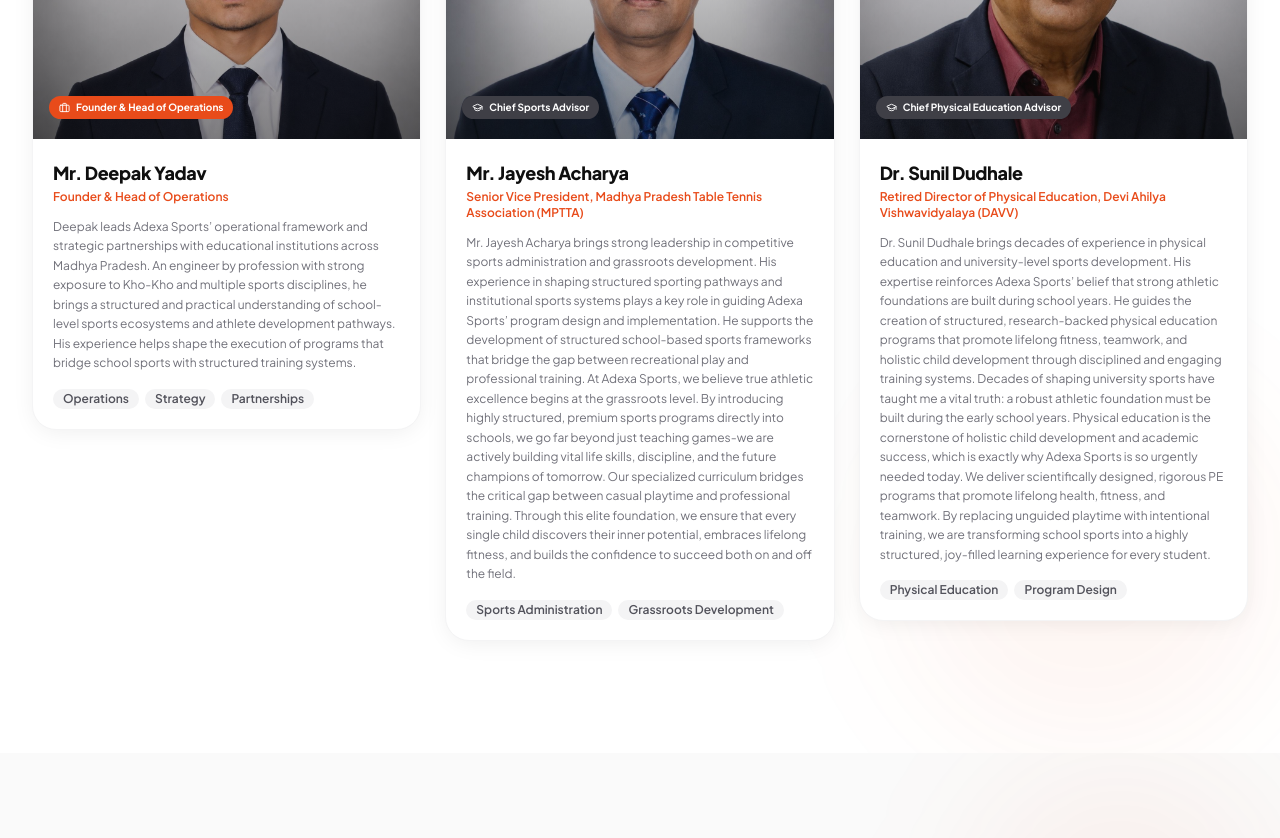
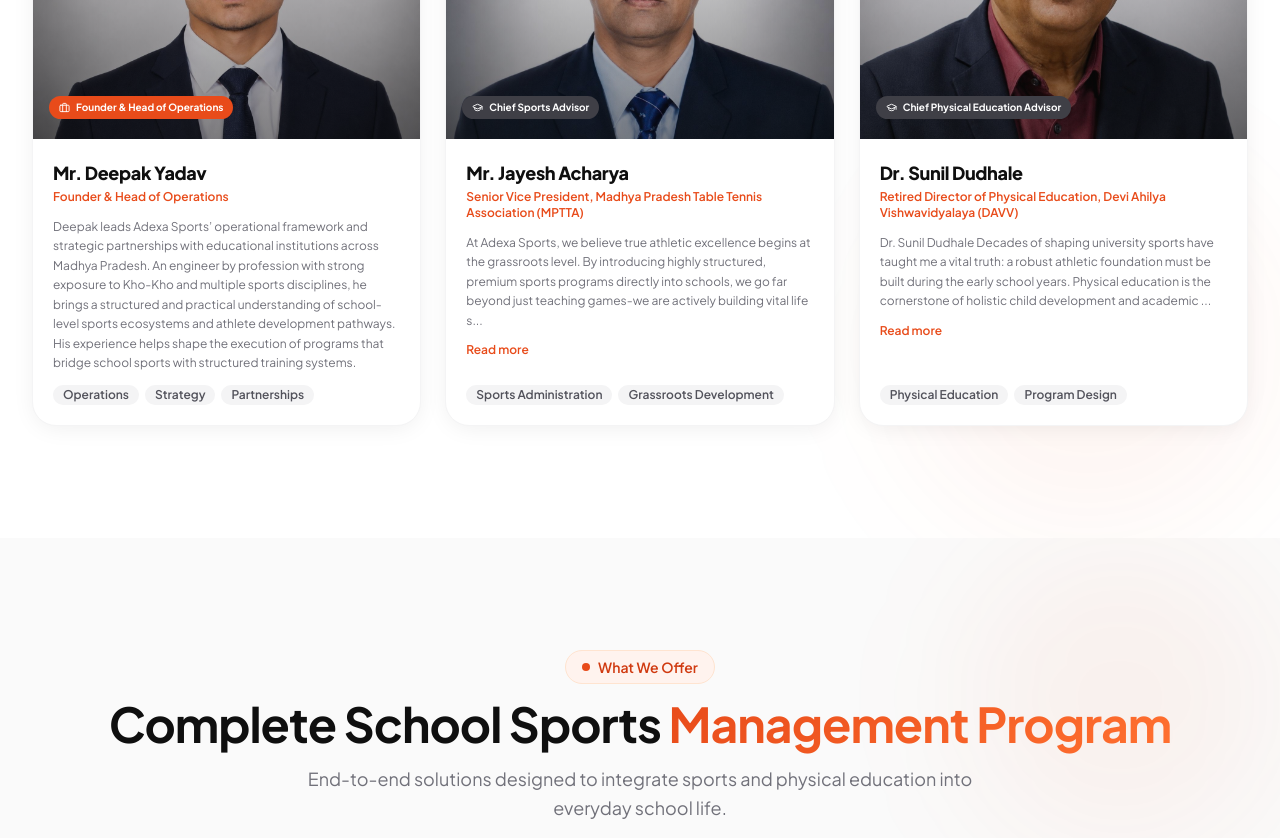
Before and after one commit to Ashutosh880/adexasports, a React (Vite) app: page / in a window 1280 px wide. Shown: the part 4180-5018 px from the top of the page. Built offline with nearby package versions, Linux system fonts and the light colour scheme; no server answers.

Commit message:
first commit

```diff
--- a/src/components/Leadership.tsx
+++ b/src/components/Leadership.tsx
@@ -1,10 +1,26 @@
 import { Quote, Trophy, Award, Star, Briefcase, GraduationCap } from 'lucide-react';
+import { useState } from 'react';
 
 const achievements = [
   { icon: Trophy, label: 'Former International Women Cricketer of India' },
   { icon: Award, label: 'Vikram Awardee — Government of Madhya Pradesh' },
   { icon: Star, label: 'MPCA Roll of Honour Inductee' },
 ];
+
+function ExpandableBio({ name, bio }: { name: string; bio: string }) {
+  const [open, setOpen] = useState(false);
+  const short = bio.length > 240 ? `${bio.slice(0, 240)}...` : bio;
+  return (
+    <>
+      <p className="text-neutral-500 text-xs leading-relaxed mb-3">{open ? bio : short}</p>
+      {bio.length > 240 && (
+        <button onClick={() => setOpen((s) => !s)} className="text-primary-500 text-xs font-semibold mb-3 self-start">
+          {open ? 'Show less' : 'Read more'}
+        </button>
+      )}
+    </>
+  );
+}
 
 const advisors = [
   {
@@ -22,9 +38,7 @@ const advisors = [
     subtitle: 'Senior Vice President, Madhya Pradesh Table Tennis Association (MPTTA)',
     icon: GraduationCap,
     color: 'bg-neutral-700',
-    bio: `Mr. Jayesh Acharya brings strong leadership in competitive sports administration and grassroots development. His experience in shaping structured sporting pathways and institutional sports systems plays a key role in guiding Adexa Sports’ program design and implementation. He supports the development of structured school-based sports frameworks that bridge the gap between recreational play and professional training.
-
-At Adexa Sports, we believe true athletic excellence begins at the grassroots level. By introducing highly structured, premium sports programs directly into schools, we go far beyond just teaching games-we are actively building vital life skills, discipline, and the future champions of tomorrow. Our specialized curriculum bridges the critical gap between casual playtime and professional training.
+    bio: `At Adexa Sports, we believe true athletic excellence begins at the grassroots level. By introducing highly structured, premium sports programs directly into schools, we go far beyond just teaching games-we are actively building vital life skills, discipline, and the future champions of tomorrow. Our specialized curriculum bridges the critical gap between casual playtime and professional training.
 
 Through this elite foundation, we ensure that every single child discovers their inner potential, embraces lifelong fitness, and builds the confidence to succeed both on and off the field.`,
     tags: ['Sports Administration', 'Grassroots Development'],
@@ -36,9 +50,7 @@ Through this elite foundation, we ensure that every single child discovers their
     subtitle: 'Retired Director of Physical Education, Devi Ahilya Vishwavidyalaya (DAVV)',
     icon: GraduationCap,
     color: 'bg-neutral-700',
-    bio: `Dr. Sunil Dudhale brings decades of experience in physical education and university-level sports development. His expertise reinforces Adexa Sports’ belief that strong athletic foundations are built during school years. He guides the creation of structured, research-backed physical education programs that promote lifelong fitness, teamwork, and holistic child development through disciplined and engaging training systems.
-
-Decades of shaping university sports have taught me a vital truth: a robust athletic foundation must be built during the early school years. Physical education is the cornerstone of holistic child development and academic success, which is exactly why Adexa Sports is so urgently needed today. We deliver scientifically designed, rigorous PE programs that promote lifelong health, fitness, and teamwork.
+    bio: `Dr. Sunil Dudhale Decades of shaping university sports have taught me a vital truth: a robust athletic foundation must be built during the early school years. Physical education is the cornerstone of holistic child development and academic success, which is exactly why Adexa Sports is so urgently needed today. We deliver scientifically designed, rigorous PE programs that promote lifelong health, fitness, and teamwork.
 
 By replacing unguided playtime with intentional training, we are transforming school sports into a highly structured, joy-filled learning experience for every student.`,
     tags: ['Physical Education', 'Program Design'],
@@ -133,11 +145,17 @@ export default function Leadership() {
 
         {/* Other team members */}
         <div className="stagger-parent grid grid-cols-1 md:grid-cols-3 gap-6">
-          {advisors.map((member) => {
+          {(() => {
+            const [expandedState, setExpandedState] = (() => {
+              // create a simple hook-like state container inside render scope
+              // we will lift actual state outside below
+              return [false, () => {}] as any;
+            })();
+            return advisors.map((member) => {
               const Icon = member.icon;
               return (
                 <div key={member.name} className="stagger-child group">
-                <div className="bg-white rounded-3xl overflow-hidden border border-neutral-100 shadow-card hover:shadow-card-hover hover:-translate-y-1 transition-all duration-300">
+                  <div className="bg-white rounded-3xl overflow-hidden border border-neutral-100 shadow-card hover:shadow-card-hover hover:-translate-y-1 transition-all duration-300 h-full flex flex-col">
                     {/* Image */}
                     <div className="relative aspect-[4/3] overflow-hidden">
                       <img
@@ -156,11 +174,18 @@ export default function Leadership() {
                     </div>
 
                     {/* Content */}
-                  <div className="p-5">
+                    <div className="p-5 flex-1 flex flex-col">
                       <h4 className="font-extrabold text-dark-900 text-lg mb-0.5">{member.name}</h4>
                       <p className="text-primary-500 font-semibold text-xs mb-3">{member.subtitle ? member.subtitle : member.title}</p>
-                    <p className="text-neutral-500 text-xs leading-relaxed mb-4">{member.bio}</p>
-                    <div className="flex flex-wrap gap-1.5">
+
+                      {/* Expandable bios for Jayesh and Dudhale */}
+                      {(['Mr. Jayesh Acharya', 'Dr. Sunil Dudhale'].includes(member.name)) ? (
+                        <ExpandableBio name={member.name} bio={member.bio} />
+                      ) : (
+                        <p className="text-neutral-500 text-xs leading-relaxed mb-3">{member.bio}</p>
+                      )}
+
+                      <div className="flex flex-wrap gap-1.5 mt-auto">
                         {member.tags.map((t) => (
                           <span key={t} className="px-2.5 py-0.5 bg-neutral-100 text-neutral-600 text-xs font-semibold rounded-full">
                             {t}
@@ -171,7 +196,8 @@ export default function Leadership() {
                   </div>
                 </div>
               );
-          })}
+            });
+          })()}
         </div>
       </div>
     </section>
```
Lines whose indentation alone changed are shown as unchanged.
